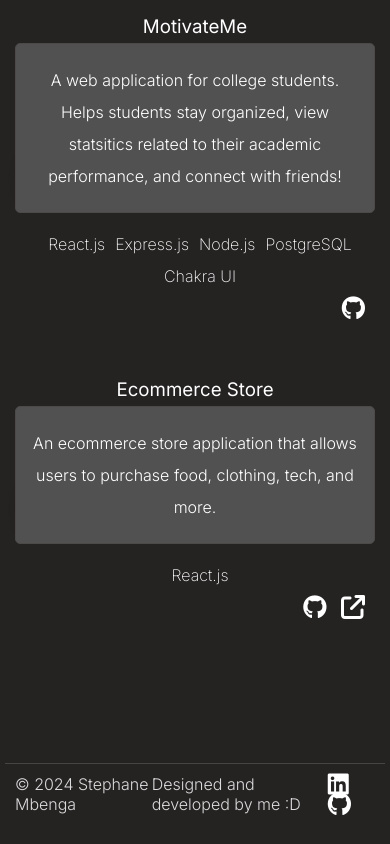
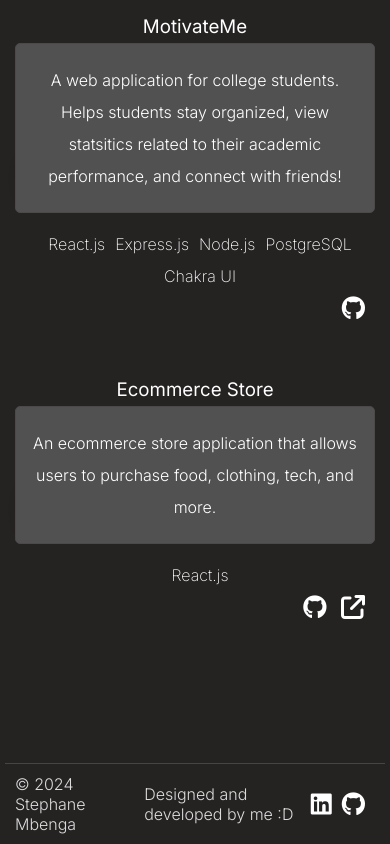
Before and after one commit to Stephboss9/Stephanes-Portfolio-Website, a plain HTML site: page index.html in a window 390 px wide. Shown: the part 4561-5405 px from the top of the page. Drawn offline with Linux system fonts and the light colour scheme.

Commit message:
made one last responsive update for the footer

```diff
--- a/style.css
+++ b/style.css
@@ -498,6 +498,10 @@ a i:hover {
     margin: 0 auto;
 }
 
+.social-links {
+    display: flex;
+}
+
 .social-link {
     position: relative;
 }
```
